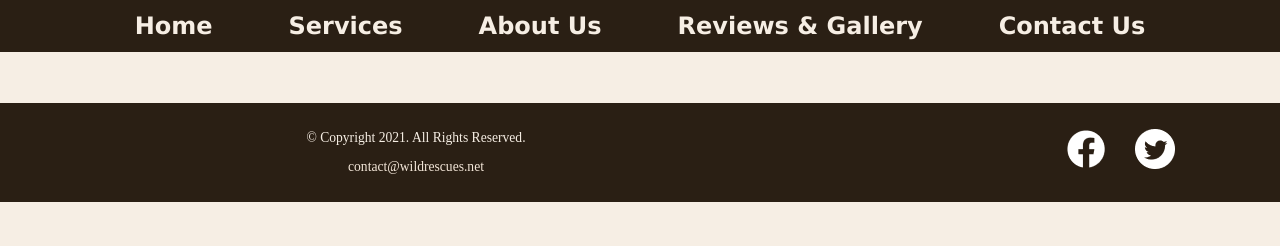
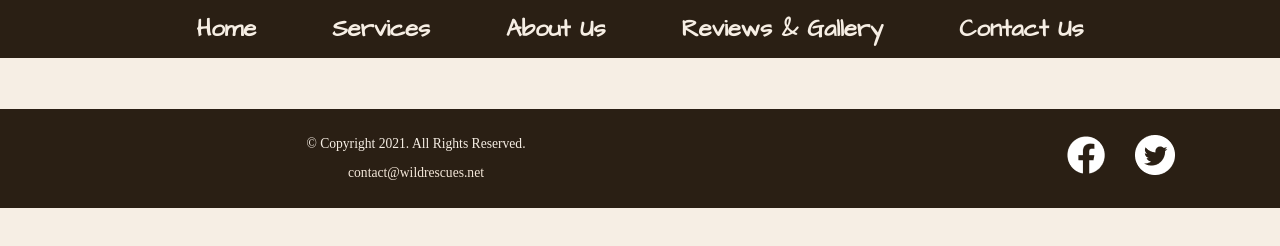
Before and after one commit to EpicNootNoot/Instnthairnails, a plain HTML site: page template.html in a window 1280 px wide. Drawn offline with Linux system fonts and the light colour scheme.

Commit message:
changed css file used

```diff
--- a/template.html
+++ b/template.html
@@ -9,7 +9,7 @@
     <meta name="viewport" content="width=device-width, initial-scale=1.0">
     <meta charset="utf-8">
 
-    <link href="css/styles.min.css" rel="stylesheet">
+    <link href="css/styles.css" rel="stylesheet">
     <link rel="preconnect" href="https://fonts.googleapis.com">
     <link rel="preconnect" href="https://fonts.gstatic.com" crossorigin>
 
```
